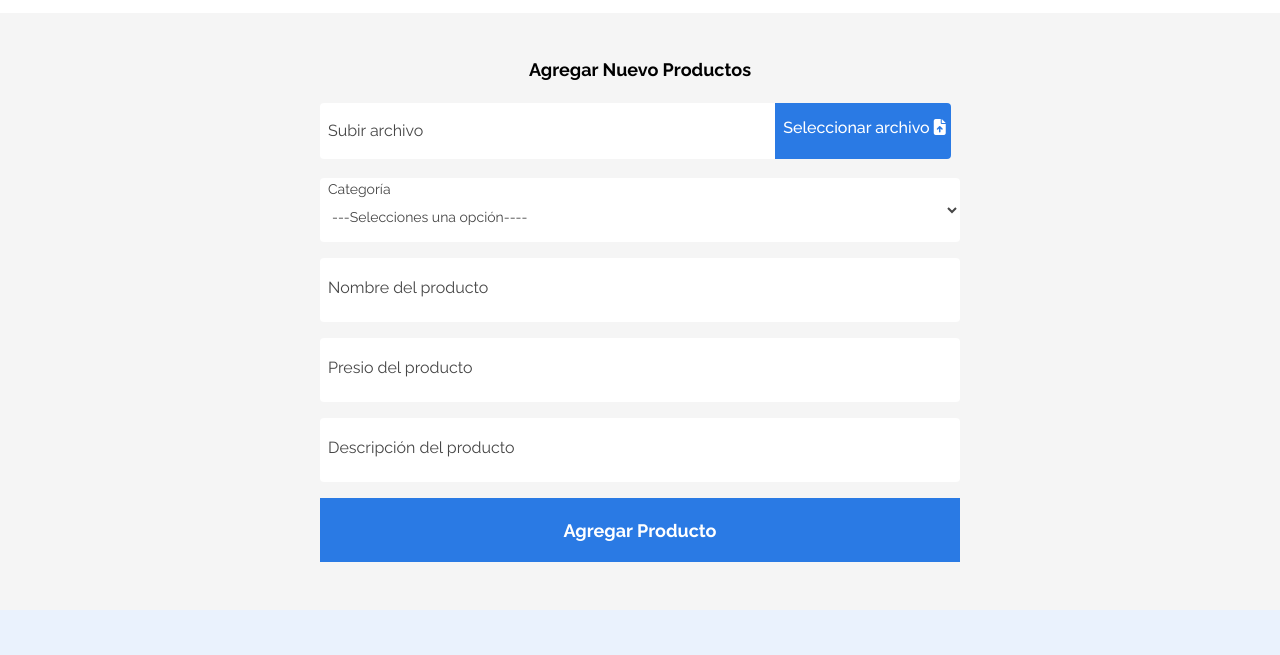
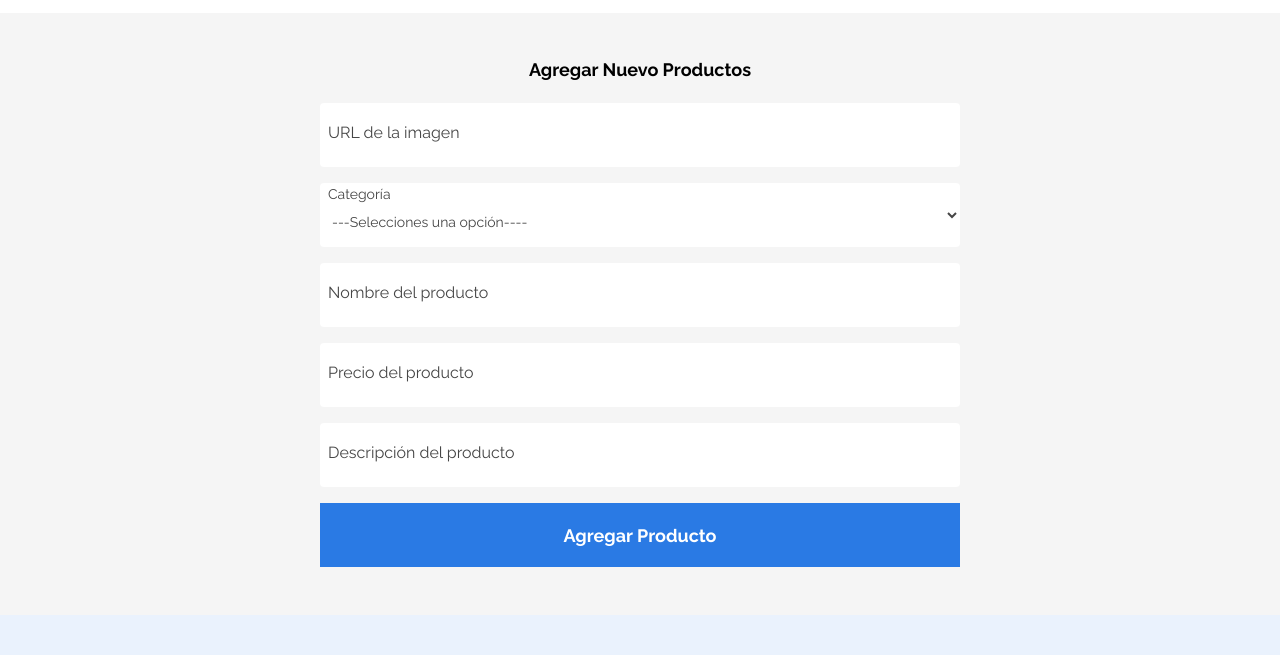
Before and after one commit to elmer2210/alurageek_challenge, a website: page screen/crear_productos.html in a window 1280 px wide. Shown: the part 75-730 px from the top of the page. Drawn offline with Linux system fonts and the light colour scheme.

Commit message:
Subiendo actualizaciones

```diff
--- a/apis/db.json
+++ b/apis/db.json
@@ -1,7 +1,7 @@
 {
     "products":[
         {
-            "imagenURL": "/home/elmer-dev/Documentos/Alura Latan/alurageek_elmer/assets/images/banner.jpg",
+            "imagenURL": "https://muchosnegociosrentables.com/wp-content/uploads/2018/05/Figuras-Pop-De-Funko-para-nerds-y-geeks.jpg",
             "nombreProducto": "Producto de ejemplo",
             "precio": 13.50,
             "descripcion": "es un producto de ejemplo",
--- a/assets/styles/crear_producto.css
+++ b/assets/styles/crear_producto.css
@@ -29,84 +29,6 @@
     box-sizing: border-box;
     position: relative;
     z-index: 1;
-}
-
-.productonuevo .productonuevo__form .productonuevo__form-inputs-file{
-    margin-bottom: 1rem;
-    box-sizing: border-box;
-    position: relative;
-    z-index: 1;
-}
-
-.productonuevo .productonuevo__form .productonuevo__form-input-file{
-    width: 0.1px;
-    height: 0.1px;
-    opacity: 0;
-    overflow: hidden;
-    position: absolute;
-    z-index: -1;
-}
-
-.productonuevo .productonuevo__form .productonuevo__form-input-file + label {
-    min-width: 93%;
-    font-family: 'Raleway', sans-serif;
-    font-size: 1rem;
-    font-weight: 500;
-    text-overflow: ellipsis;
-    white-space: nowrap;
-    cursor: pointer;
-    display: inline-block;
-    overflow: hidden;
-}
-
-.iborrainputfile {
-	font-size:16px;
-	font-weight:normal;
-	font-family: 'Raleway';
-}
-
-.inputfile + label {
-    color: var(--color-text-secondary);
-    font-size: 1rem;
-    background-color: var(--background-color-file);
-    padding: 0;
-    border-radius: .25rem;
-}
-
-.inputfile:focus + label,
-.inputfile.has-focus + label,
-.inputfile + label:hover {
-    border-color: var(--color-text-secondary);
-}
-
-.inputfile + label span,
-.inputfile + label strong {
-    padding: .5rem;
-}
-
-.inputfile + label span {
-    width: 27.199375rem;
-    min-height: 100%;
-    display: inline-block;
-    white-space: nowrap;
-    overflow: hidden;
-    vertical-align: middle;
-}
-
-.inputfile + label strong {
-    height: 2rem;
-    width: 10rem;
-    color: var(--color-text-primary);
-    background-color: var(--butom-primary);
-    display: inline-block;
-    vertical-align: middle;
-    padding-top: 1rem;
-}
-
-.inputfile:focus + label strong,
-.inputfile.has-focus + label strong,
-.inputfile + label:hover strong {
-    background-color: var(--butom-secondary);
 }
 
 .productonuevo .productonuevo__form
--- a/screen/crear_productos.html
+++ b/screen/crear_productos.html
@@ -38,15 +38,9 @@
             <h2 class="productonuevo__titulo">Agregar Nuevo productos</h2>
             <form action="" class="productonuevo__form">
                 <fieldset>
-                    <div class="productonuevo__form-inputs-file">
-                        <input type="file" name="input-file" id="input-file" class="productonuevo__form-input-file inputfile" placeholder="Seleccione archivo" data-imagen>
-                        <label for="input-file" class="productonuevo__form-label">
-                            <span class="iborrainputfile">Subir archivo</span>
-                            <strong>
-                                Seleccionar archivo
-                                <i class="fa-solid fa-file-arrow-up"></i>
-                            </strong>
-                            </label>
+                    <div class="productonuevo__form-inputs">
+                        <input type="text" name="imagenurl" id="" class="productonuevo__form-input" placeholder="Nombre del producto" data-imagen>
+                        <label for="" class="productonuevo__form-label">URL de la imagen</label>
                         <span class="productonuevo__form-input-error"></span>
                     </div>
                     <div class="productonuevo__form-inputs" placeholder="Categoría">
@@ -58,17 +52,17 @@
                         <span class="productonuevo__form-input-error"></span>
                     </div>
                     <div class="productonuevo__form-inputs">
-                        <input type="text" name="" id="" class="productonuevo__form-input" placeholder="Nombre del producto" data-imagen>
+                        <input type="text" name="nombreproducto" id="" class="productonuevo__form-input" placeholder="Nombre del producto" data-imagen>
                         <label for="" class="productonuevo__form-label">Nombre del producto</label>
                         <span class="productonuevo__form-input-error"></span>
                     </div>
                     <div class="productonuevo__form-inputs">
-                        <input type="text" name="" id="" class="productonuevo__form-input" placeholder="Presio del producto" data-precio>
-                        <label for="" class="productonuevo__form-label">Presio del producto</label>
+                        <input type="text" name="presio" id="" class="productonuevo__form-input" placeholder="Presio del producto" data-precio>
+                        <label for="" class="productonuevo__form-label">Precio del producto</label>
                         <span class="productonuevo__form-input-error"></span>
                     </div>
                     <div class="productonuevo__form-inputs">
-                        <input type="text" name="" id="" class="productonuevo__form-input" placeholder="Descripción del producto" data-descripcion>
+                        <input type="text" name="descripcion" id="" class="productonuevo__form-input" placeholder="Descripción del producto" data-descripcion>
                         <label for="" class="productonuevo__form-label">Descripción del producto</label>
                         <span class="productonuevo__form-input-error"></span>
                     </div>
```
Also changed, not shown: assets/styles/login.css (+9 -0 lines), 1 other file.
